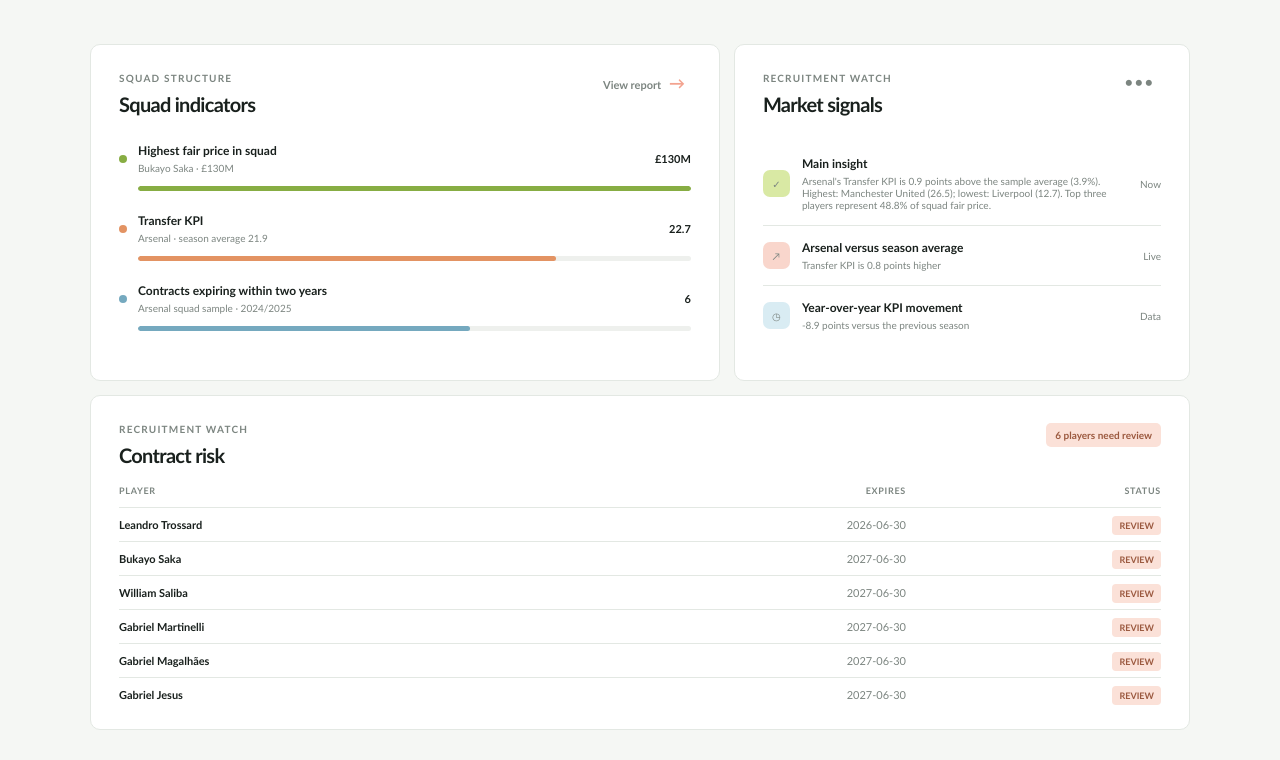
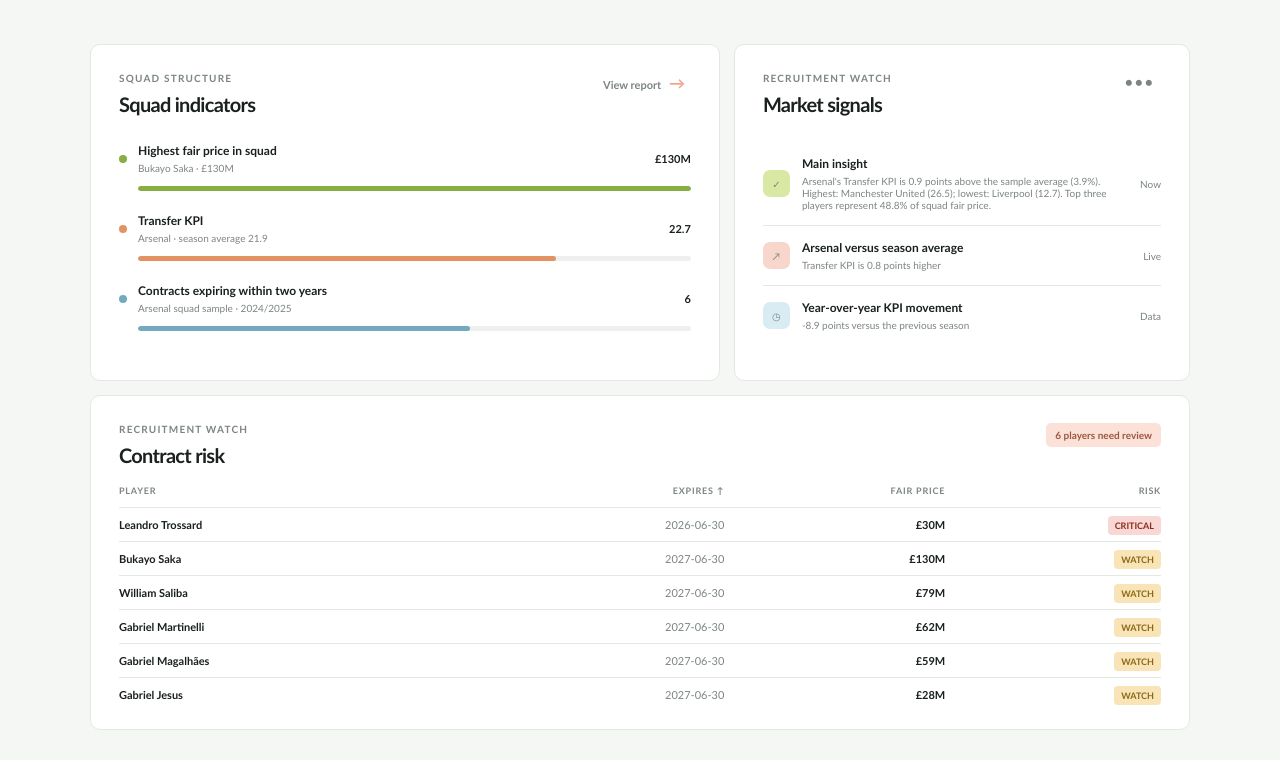
Before and after one commit to nomad-alt/goalunit-dashboard, a React (Vite) app: page / in a window 1280 px wide. Shown: the part 1461-2221 px from the top of the page. Built offline with nearby package versions, Linux system fonts and the light colour scheme; no server answers.

Commit message:
feat: add risk categories and sorting to contract expiry view

```diff
--- a/src/App.tsx
+++ b/src/App.tsx
@@ -419,7 +419,10 @@ function App() {
                 {contractsExpiringSoon} players need review
               </span>
             </div>
-            <ContractRiskTable players={expiringPlayers} />
+            <ContractRiskTable
+              players={expiringPlayers}
+              seasonName={activeClub.seasonName}
+            />
           </article>
         </section>
       </div>
--- a/src/components/ContractRiskTable.tsx
+++ b/src/components/ContractRiskTable.tsx
@@ -1,21 +1,143 @@
+import { useMemo, useState } from "react";
 import type { PlayerRecord } from "../data/goalunitData";
+import { formatMillions } from "../data/goalunitRepository";
 
 type ContractRiskTableProps = {
-  players: PlayerRecord[]
-}
+  players: PlayerRecord[];
+  seasonName: string;
+};
 
-export function ContractRiskTable({ players }: ContractRiskTableProps) {
+type SortField = "name" | "expiry" | "price";
+type SortDirection = "asc" | "desc";
+
+const getMonthsUntilExpiry = (expiryDate: string, seasonName: string) => {
+  const seasonEndYear = Number(seasonName.slice(-4));
+  const expiryYear = Number(expiryDate.slice(0, 4));
+  return (expiryYear - seasonEndYear) * 12;
+};
+
+const getRiskCategory = (expiryDate: string, seasonName: string) => {
+  const months = getMonthsUntilExpiry(expiryDate, seasonName);
+  if (months <= 12) return "critical";
+  if (months <= 24) return "watch";
+  return "stable";
+};
+
+export function ContractRiskTable({
+  players,
+  seasonName,
+}: ContractRiskTableProps) {
+  const [sortField, setSortField] = useState<SortField>("expiry");
+  const [sortDirection, setSortDirection] = useState<SortDirection>("asc");
+
+  const sortedPlayers = useMemo(() => {
+    return [...players].sort((first, second) => {
+      let comparison = 0;
+      if (sortField === "name") {
+        comparison = first.playerName.localeCompare(second.playerName);
+      } else if (sortField === "expiry") {
+        comparison = first.contractExpiration.localeCompare(
+          second.contractExpiration,
+        );
+      } else {
+        comparison = first.fairPrice - second.fairPrice;
+      }
+      return sortDirection === "asc" ? comparison : -comparison;
+    });
+  }, [players, sortField, sortDirection]);
+
+  const handleSort = (field: SortField) => {
+    if (sortField === field) {
+      setSortDirection(sortDirection === "asc" ? "desc" : "asc");
+    } else {
+      setSortField(field);
+      setSortDirection("asc");
+    }
+  };
+
   return (
     <div className="contract-risk-wrap">
       {players.length === 0 ? (
-        <p className="table-empty">No contract expirations recorded for this club and season.</p>
+        <p className="table-empty">
+          No contract expirations recorded for this club and season.
+        </p>
       ) : (
         <table className="player-table contract-risk-table">
-          <caption className="sr-only">Players with contracts expiring within two years</caption>
-          <thead><tr><th scope="col">Player</th><th scope="col">Expires</th><th scope="col">Status</th></tr></thead>
-          <tbody>{players.map((player) => <tr key={player.playerName}><td><strong>{player.playerName}</strong></td><td className="player-contract">{player.contractExpiration}</td><td><span className="risk-badge">Review</span></td></tr>)}</tbody>
+          <caption className="sr-only">
+            Players with contracts expiring within two years
+          </caption>
+          <thead>
+            <tr>
+              <th scope="col">
+                <button
+                  className="sort-button"
+                  type="button"
+                  onClick={() => handleSort("name")}
+                >
+                  Player{" "}
+                  {sortField === "name" &&
+                    (sortDirection === "asc" ? "↑" : "↓")}
+                </button>
+              </th>
+              <th scope="col">
+                <button
+                  className="sort-button"
+                  type="button"
+                  onClick={() => handleSort("expiry")}
+                >
+                  Expires{" "}
+                  {sortField === "expiry" &&
+                    (sortDirection === "asc" ? "↑" : "↓")}
+                </button>
+              </th>
+              <th scope="col">
+                <button
+                  className="sort-button"
+                  type="button"
+                  onClick={() => handleSort("price")}
+                >
+                  Fair price{" "}
+                  {sortField === "price" &&
+                    (sortDirection === "asc" ? "↑" : "↓")}
+                </button>
+              </th>
+              <th scope="col">Risk</th>
+            </tr>
+          </thead>
+          <tbody>
+            {sortedPlayers.map((player) => {
+              const risk = getRiskCategory(
+                player.contractExpiration,
+                seasonName,
+              );
+              const riskLabel =
+                risk === "critical"
+                  ? "Critical"
+                  : risk === "watch"
+                    ? "Watch"
+                    : "Stable";
+              return (
+                <tr key={player.playerName} className={`risk-${risk}`}>
+                  <td>
+                    <strong>{player.playerName}</strong>
+                  </td>
+                  <td className="player-contract">
+                    {player.contractExpiration}
+                  </td>
+                  <td className="player-price">
+                    {formatMillions(player.fairPrice)}
+                  </td>
+                  <td>
+                    <span className={`risk-badge risk-badge--${risk}`}>
+                      {riskLabel}
+                    </span>
+                  </td>
+                </tr>
+              );
+            })}
+          </tbody>
         </table>
       )}
     </div>
-  )
+  );
 }
```
Also changed, not shown: src/App.css.
